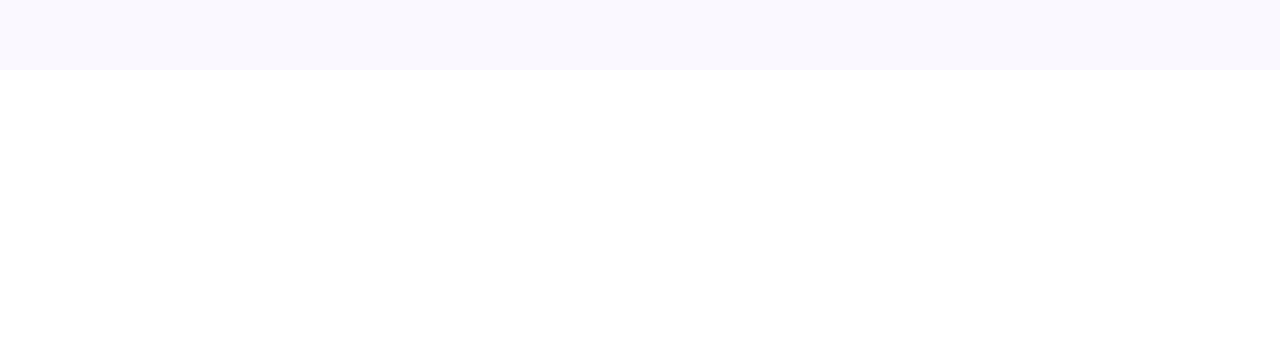
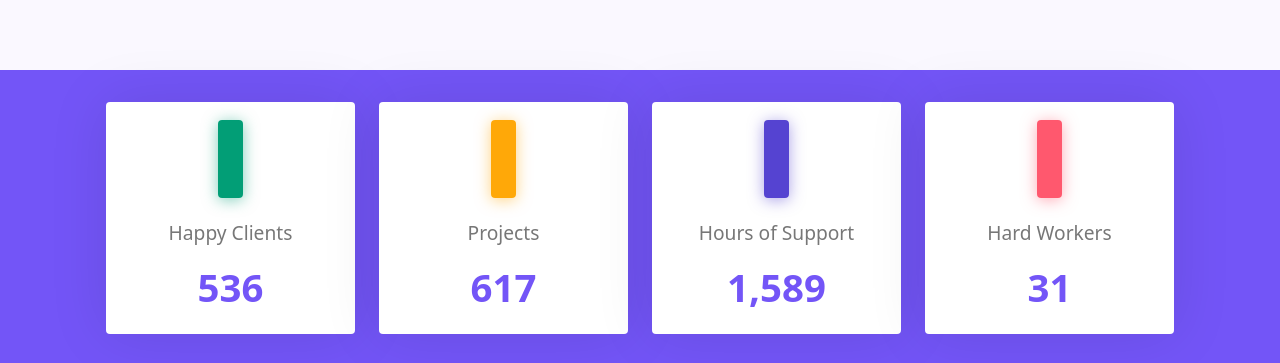
Before and after one commit to Stardev1127/Consulting, a React (Create React App) app: page / in a window 1280 px wide. Shown: the part 1633-1996 px from the top of the page. Before the commit the page ends 1703 px from the top, so only its background shows below. Built offline with nearby package versions, Linux system fonts and the light colour scheme; no server answers.

Commit message:
customer value

```diff
--- a/package.json
+++ b/package.json
@@ -3,7 +3,9 @@
   "version": "0.1.0",
   "private": true,
   "dependencies": {
+    "@fortawesome/fontawesome-svg-core": "^1.2.36",
     "@fortawesome/free-brands-svg-icons": "^5.15.4",
+    "@fortawesome/free-solid-svg-icons": "^5.15.4",
     "@fortawesome/react-fontawesome": "^0.1.16",
     "@testing-library/jest-dom": "^5.11.4",
     "@testing-library/react": "^11.1.0",
@@ -12,6 +14,7 @@
     "bootstrap": "^5.1.3",
     "react": "^17.0.2",
     "react-bootstrap": "^2.0.2",
+    "react-countup": "^6.1.0",
     "react-dom": "^17.0.2",
     "react-loader-spinner": "^4.0.0",
     "react-reveal": "^1.2.2",
--- /dev/null
+++ b/src/component/Home/HappyClient/HappyClient.css
@@ -0,0 +1,51 @@
+.ourValue {
+    background: #7355F7;
+    padding: 2rem;
+}
+.ourValueDetails {
+    background-color: #fff;
+    border-radius: 0.25rem;
+    box-shadow: 0 0px 60px 0 rgb(0 0 0 / 10%);
+    padding: 1.3rem 1rem 1rem;
+    transition: all 1s;
+    text-align: center;
+}
+.valueIcon {
+    padding: 0.4rem 0.8rem;
+    font-size: 3rem;
+    color: #fff;
+    border-radius: 0.25rem
+}
+.valueIcon1 {
+    background: #029e76;
+    box-shadow: 0 2px 15px rgb(2 158 118 / 50%);
+}
+.valueIcon2 {
+    box-shadow: 0 2px 15px rgb(255 168 8 / 50%);
+    background-color: #ffa808;
+}
+.valueIcon3 {
+    box-shadow: 0 2px 15px rgb(85 67 209 / 50%);
+    background-color: #5543d1;
+}
+.valueIcon4 {
+    box-shadow: 0 2px 15px rgb(255 88 110 / 50%);
+    background-color: #ff586e;
+}
+.ourValueNumber {
+    font-weight: 700;
+    font-size: 2.4rem;
+    color: #7355F7;
+}
+.ourValueTitle {
+    color: #777777;
+    margin: 1.5rem 0 1rem 0;
+    font-weight: 500;
+    font-size: 1.2rem;
+}
+
+@media (max-width: 981px) {
+    .ourValueDetails{
+        margin-top: 1rem;
+    }
+}
--- /dev/null
+++ b/src/component/Home/HappyClient/HappyClient.jsx
@@ -0,0 +1,42 @@
+import React from 'react'
+import './HappyClient.css';
+// import { FontAwesomeIcon } from '@fortawesome/react-fontawesome';
+// import { faSmileBeam, faTasks, faHeadset, faUsers } from '@fortawesome/free-solid-svg-icons';
+import CountUp from 'react-countup';
+const HappyClient = () => {
+    const workDetails = [
+        { title: 'Happy Clients', number: 542, id: 1 },
+        { title: 'Projects', number: 623, id: 2 },
+        { title: 'Hours of Support', number: 1634, id: 3 },
+        { title: 'Hard Workers', number: 31, id: 4 }
+    ]
+    return (
+        <section className="ourValue">
+            <div className="row container mx-auto">
+                {
+                    workDetails.map(({ title, number, icon, id }) => {
+                        return (<div className="col-md-6 col-lg-3" key={id}>
+                            <div className="ourValueDetails">
+                                <span className={`valueIcon valueIcon${id}`}>
+                                    {/* <FontAwesomeIcon icon={icon}/> */}
+                                </span>
+                                <div>
+                                    <p className="ourValueTitle">{title}</p>
+                                    <h4 className="ourValueNumber">
+                                        <CountUp
+                                            end={`${number}`}
+                                            start={0}
+                                            duration={9}
+                                        />
+                                    </h4>
+                                </div>
+                            </div>
+                        </div>)
+                    })
+                }
+            </div>
+        </section>
+    )
+}
+
+export default HappyClient
--- a/src/component/Home/Home/Home.jsx
+++ b/src/component/Home/Home/Home.jsx
@@ -1,5 +1,6 @@
 import React from 'react';
 import About from '../About/About';
+import HappyClient from '../HappyClient/HappyClient';
 import Header from '../Header/Header';
 import Services from '../Services/Services';
 
@@ -9,6 +10,7 @@ const Home = () => {
             <Header/>
             <About/>
             <Services/>
+            <HappyClient/>
             {/* // <OurValue/>
             // <Pricing/>
             // <Reviews/>
```
Also changed, not shown: src/component/Home/Pricing/Pricing.jsx (added), 1 other file (tests, documents, lock files or other folders).
